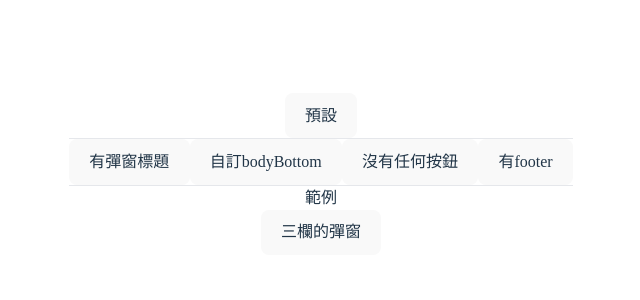
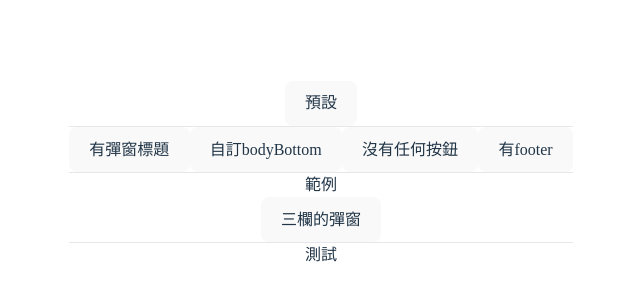
Before and after one commit to North-Wang/modalModule, a Vue app: page / in a window 1280 px wide. Shown: the part 226-526 px from the top of the page, without its empty margins (319-959 px from the left). Built offline with nearby package versions, Linux system fonts and the light colour scheme.

Commit message:
測試修改網站

```diff
--- a/src/App.vue
+++ b/src/App.vue
@@ -16,6 +16,8 @@
     <li class="flex gap-x-1">
       <button @click="showThreeColumnModal = true">三欄的彈窗</button>
     </li>
+    <hr />
+    <h3 class="text-start">測試</h3>
   </ul>
 
   <Teleport to="body">
```
